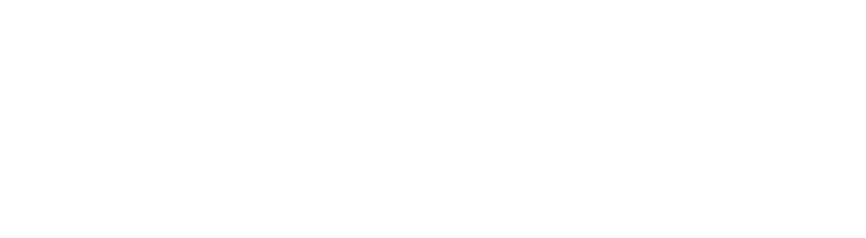
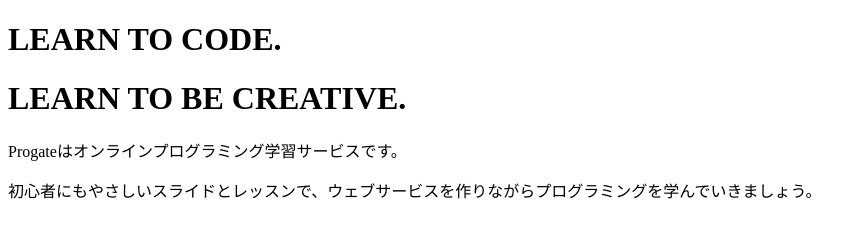
Before and after one commit to tomoneonebyone/hirohiro, a plain HTML site: page index.html in a window 1280 px wide. Shown: the whole page, without its empty margins (0-866 px from the left). Drawn offline with Linux system fonts and the light colour scheme.

Commit message:
Update index.html

```diff
--- a/index.html
+++ b/index.html
@@ -8,7 +8,12 @@
 <body>
   <header></header>
     <div class="top-wrapper">
-
+      <div class="container">
+        <h1>LEARN TO CODE.</h1>
+        <h1>LEARN TO BE CREATIVE.</h1>
+        <p>Progateはオンラインプログラミング学習サービスです。</p>
+        <p>初心者にもやさしいスライドとレッスンで、ウェブサービスを作りながらプログラミングを学んでいきましょう。</p>
+      </div>
     </div>
     <div class="lesson-wrapper">
 
```
